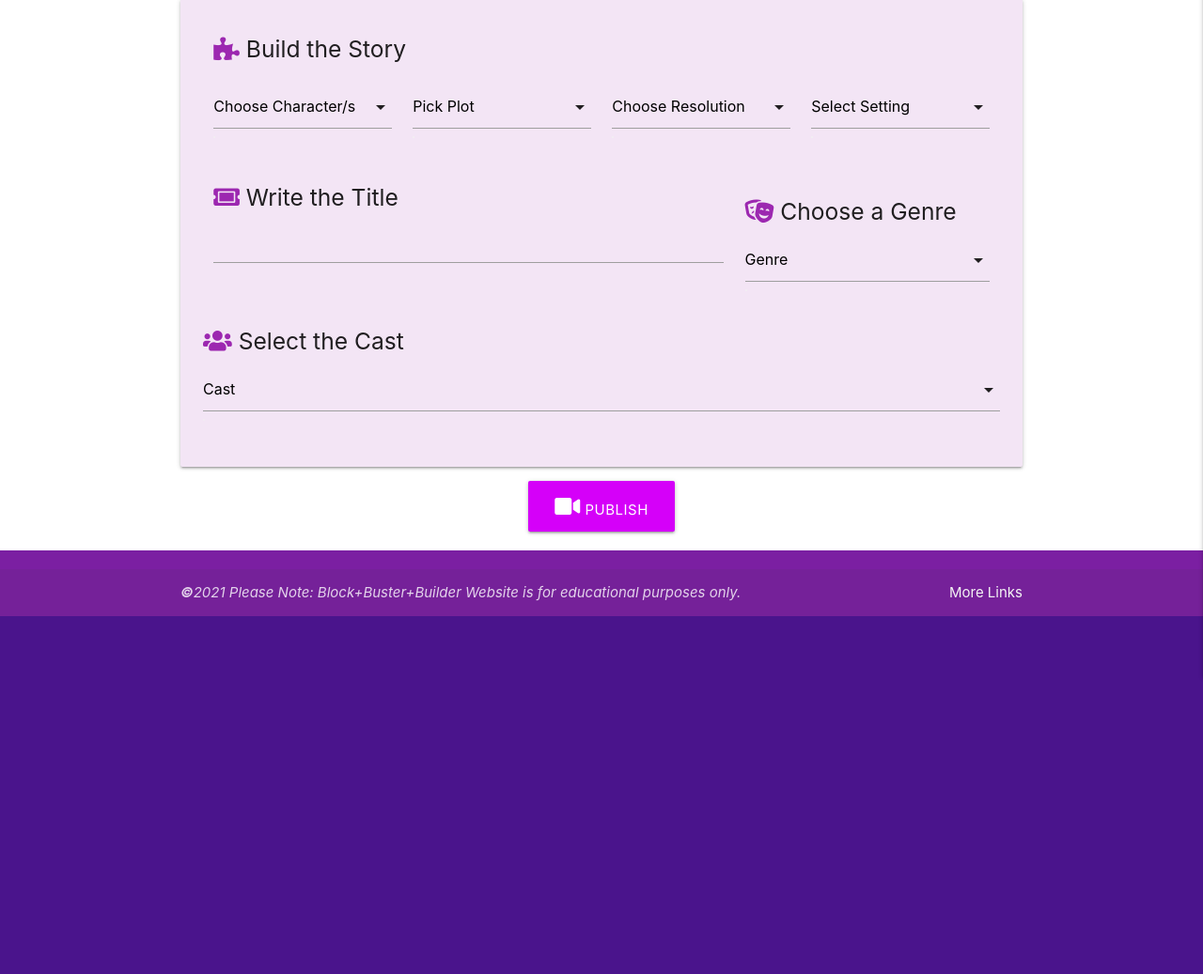
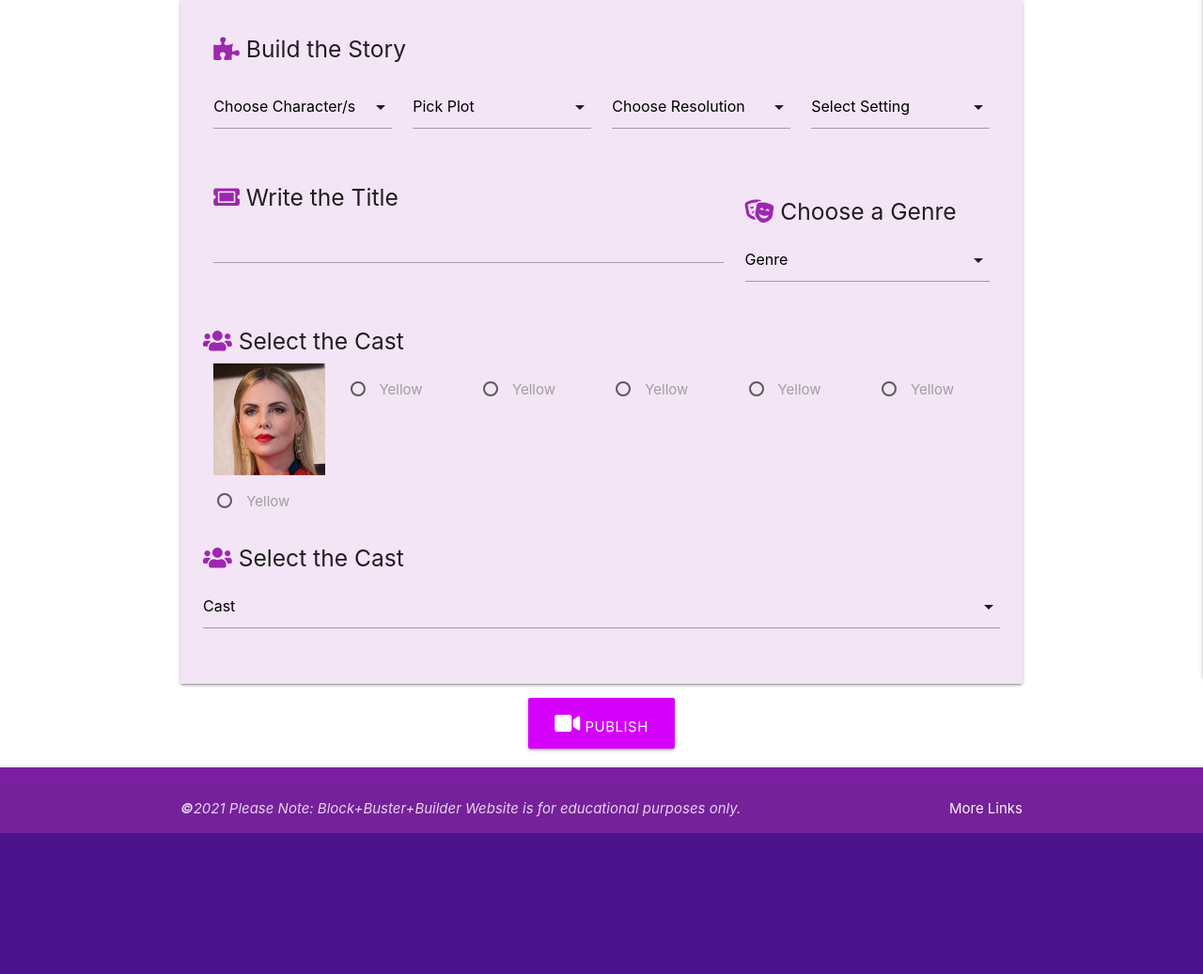
Before and after one commit to charliekranz/blockbuster_MS3, a Flask app: page /add_story in a window 1280 px wide. Shown: the part 139-1176 px from the top of the page at 94% size. Before the commit the page ends 860 px from the top, so only its background shows below. Run offline with Flask 2, Linux system fonts and the light colour scheme; data that the repository does not hold is empty; some libraries are stand-ins or nearby versions.

Commit message:
Reworking the Select the Cast section to use image and radio button

```diff
--- a/static/css/style.css
+++ b/static/css/style.css
@@ -33,6 +33,7 @@
 .bb-title {
     text-transform: uppercase;
     font-size: 1.75em;
+    text-align: center;
 }
 
 .btn-small {
--- a/templates/add_story.html
+++ b/templates/add_story.html
@@ -73,6 +73,62 @@
             </div>
             <!-- cast -->
 
+
+             <div class="row">
+                    <h5><i class="fas fa-users prefix purple-text darken-4"></i>
+                        Select the Cast</h5>
+                <div class="col s2">
+                     <img class="materialboxed" width="100%" src="https://raw.githubusercontent.com/charliekranz/blockbuster_MS3/master/images/charlize-theron.jpg?token=AJ6GJS7EYPMEMF62USFAJYTAR26IC">
+                    <p>
+                        <label>
+                            <input name="group1" type="radio" />
+                            <span>Yellow</span>
+                        </label>
+                    </p>
+                </div>
+                <div class="col s2">
+                    <p>
+                        <label>
+                            <input name="group1" type="radio" />
+                            <span>Yellow</span>
+                        </label>
+                    </p>
+                </div>
+                <div class="col s2">
+                    <p>
+                        <label>
+                            <input name="group1" type="radio" />
+                            <span>Yellow</span>
+                        </label>
+                    </p>
+                </div>
+                <div class="col s2">
+                    <p>
+                        <label>
+                            <input name="group1" type="radio" />
+                            <span>Yellow</span>
+                        </label>
+                    </p>
+                </div>
+                <div class="col s2">
+                    <p>
+                        <label>
+                            <input name="group1" type="radio" />
+                            <span>Yellow</span>
+                        </label>
+                    </p>
+                </div>
+                <div class="col s2">
+                    <p>
+                        <label>
+                            <input name="group1" type="radio" />
+                            <span>Yellow</span>
+                        </label>
+                    </p>
+                </div>
+            </div>
+
+
             <div class="row">
                <h5><i class="fas fa-users prefix purple-text darken-4"></i>
                         Select the Cast</h5>
@@ -89,6 +145,7 @@
                     </div>
                 </div>
             </div>
+
 
 
             <!--<div class="row">
--- a/templates/blockbusters.html
+++ b/templates/blockbusters.html
@@ -2,7 +2,6 @@
 {% block content %}
 
     <h4 class="purple-text text-darken-4 center-align"><i class="fas fa-ticket-alt"></i> The Block+Busters</h3>
-
 
     <ul class="collapsible">
         {% for story in stories %}
```
